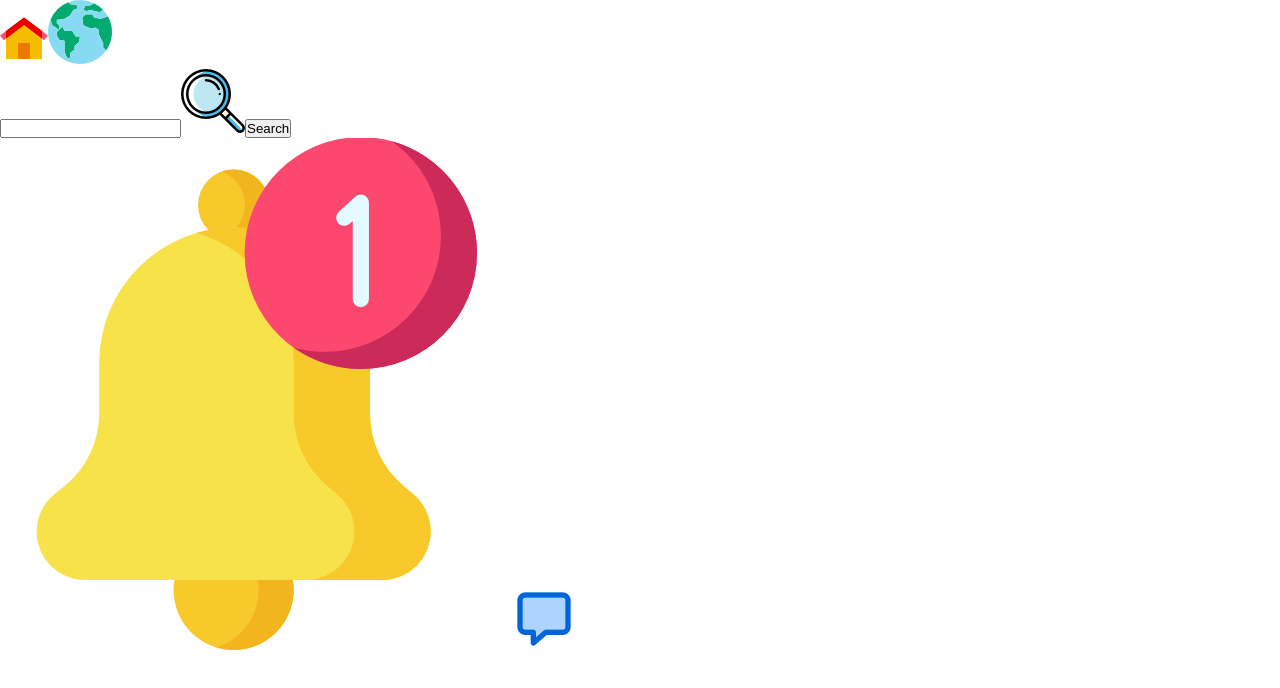
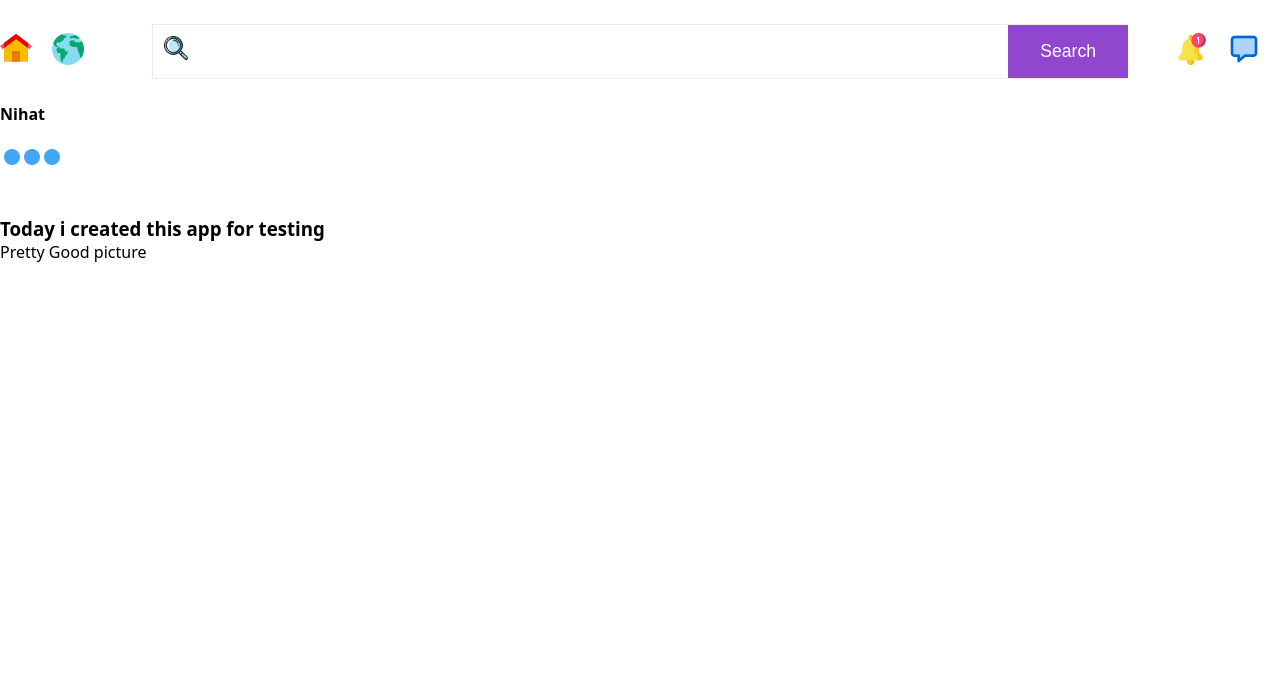
Before and after one commit to nihat-js/light-right, a React (Vite) app in the folder client/: page /home in a window 1280 px wide. Shown: the top 688 px of the page. Built offline with nearby package versions, Linux system fonts and the light colour scheme.

Commit message:
added post component

```diff
--- /dev/null
+++ b/client/src/components/Nav.jsx
@@ -0,0 +1,39 @@
+import React from 'react'
+import './Nav.scss'
+
+import imgLogo from '../assets/svg/logo-purple.svg'
+import imgHome from '../assets/svg/home.svg'
+import imgWorld from '../assets/svg/world.png'
+import imgSearch from '../assets/svg/search.png'
+import imgNotification from '../assets/svg/notification.png'
+import imgChat from '../assets/svg/chat.png'
+import { Link } from 'react-router-dom'
+
+export default function Nav() {
+  return (
+    <nav>
+      <div className="container">
+        <div className="row">
+          <div className="left-column">
+            <Link to='/home'>
+              <img src={imgHome} alt="" />
+            </Link>
+            <Link to='/world'>
+              <img src={imgWorld} alt="" />
+            </Link>
+          </div>
+          <div className="center-column">
+            <input type="text" />
+            <img className='search' src={imgSearch} alt="" />
+            <button> Search </button>
+          </div>
+          <div className="right-column">
+            <img src={imgNotification} alt="" />
+            <img src={imgChat} alt="" />
+          </div>
+        </div>
+      </div>
+
+    </nav>
+  )
+}
--- /dev/null
+++ b/client/src/components/Nav.scss
@@ -0,0 +1,64 @@
+nav {
+  .container {
+    max-width: 1400px;
+    margin: auto;
+    padding: 1.5rem 0;
+
+    .row {
+      display: flex;
+      justify-content: space-between;
+      align-items: center;
+      gap: 3rem;
+
+      .left-column {
+        img {
+          width: 32px;
+          margin-right: 1.25rem;
+          cursor: pointer;
+        }
+      }
+
+      .center-column {
+        flex: 1;
+        position: relative;
+
+        input {
+          border: 1px solid #edece1;
+          width: 100%;
+          padding: 1rem 3rem;
+          font-size: 1.1rem;
+          outline: none;
+        }
+
+        .search {
+          width: 24px;
+          height: 24px;
+          position: absolute;
+          top: 12px;
+          left: 12px;
+        }
+
+        button {
+          position: absolute;
+          top: 1px;
+          right: 0;
+          padding: 1rem 2rem;
+          font-size: 1.1rem;
+          color: #fff;
+          background-color: #9046cf;
+          border: none;
+          cursor: pointer;
+
+        }
+
+      }
+
+      .right-column {
+        img {
+          width: 32px;
+          margin-right: 1.25rem;
+        }
+      }
+    }
+  }
+}
--- /dev/null
+++ b/client/src/components/Post.jsx
@@ -0,0 +1,45 @@
+import React from 'react'
+import imgThreeDot from '../assets/svg/three-dot.png'
+
+
+export default function Post() {
+  return (
+    <div className='post'>
+      <div className="author">
+        <div className="left-column">
+          <figure className="profile-picture">
+            <span></span>
+          </figure>
+          <h4 className="username"> Nihat</h4>
+        </div>
+        <div className="right-column">
+          <figure className='three-dot'>
+            <img src={imgThreeDot} alt="" />
+          </figure>
+        </div>
+      </div>
+      <figure className='image'>
+        <img src="" alt="" />
+      </figure>
+      <div className="info">
+        <h3> Today i created this app for testing </h3>
+      </div>
+      <div className="action">
+        <div className="like"></div>
+        <div className="mention"></div>
+      </div>
+      <div className="comments">
+        <div className="comment">
+          <div className="author"></div>
+          <div className="text">
+            <p className=""> Pretty Good picture</p>
+            <div className="action">
+              <div className="like"></div>
+              <div className="mention"></div>
+            </div>
+          </div>
+        </div>
+      </div>
+    </div>
+  )
+}
--- a/client/src/pages/Home.jsx
+++ b/client/src/pages/Home.jsx
@@ -1,11 +1,7 @@
 import React from 'react'
 import { useEffect } from 'react'
-import imgLogo from '../assets/svg/logo-purple.svg'
-import imgHome from '../assets/svg/home.svg'
-import imgWorld from '../assets/svg/world.png'
-import imgSearch from '../assets/svg/search.png'
-import imgNotification from '../assets/svg/notification.png'
-import imgChat from '../assets/svg/chat.png'
+import Nav from '../components/Nav'
+import Post from '../components/Post'
 
 export default function Home() {
 
@@ -15,26 +11,12 @@ export default function Home() {
 
   return (
     <main className="home">
-      <nav>
-        <div className="container">
-          <div className="row">
-            <div className="left-column">
-              <img src={imgHome} alt="" />
-              <img src={imgWorld} alt="" />
-            </div>
-            <div className="center-column">
-              <input type="text" />
-              <img src={imgSearch} alt="" />
-              <button> Search </button>
-            </div>
-            <div className="right-column">
-              <img src={imgNotification} alt="" />
-              <img src={imgChat} alt="" />
-            </div>
-          </div>
-        </div>
-
-      </nav>
+      <div>
+        <Nav />
+      </div>
+      <div className='feed'>
+        <Post />
+      </div>
     </main>
   )
 }
```
Also changed, not shown: client/src/assets/svg/three-dot.png (added).
